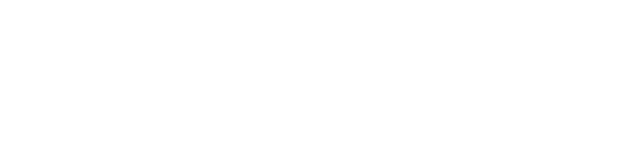
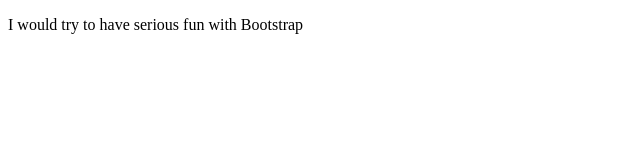
Before and after one commit to anointedMtc/MyFirstRepo, a plain HTML site: page index.html in a window 1280 px wide. Shown: the whole page, without its empty margins (0-640 px from the left). Drawn offline with Linux system fonts and the light colour scheme.

Commit message:
added some basic descriptions

```diff
--- a/index.html
+++ b/index.html
@@ -3,9 +3,16 @@
 <head>
     <meta charset="UTF-8">
     <meta name="viewport" content="width=device-width, initial-scale=1.0">
-    <title>Document</title>
+    <title>First Git Clone</title>
 </head>
 <body>
 
+    <div class="row">
+        <div class="col-4">
+            <p>
+                I would try to have serious fun with Bootstrap
+            </p>
+        </div>
+    </div>
 </body>
 </html>
```
